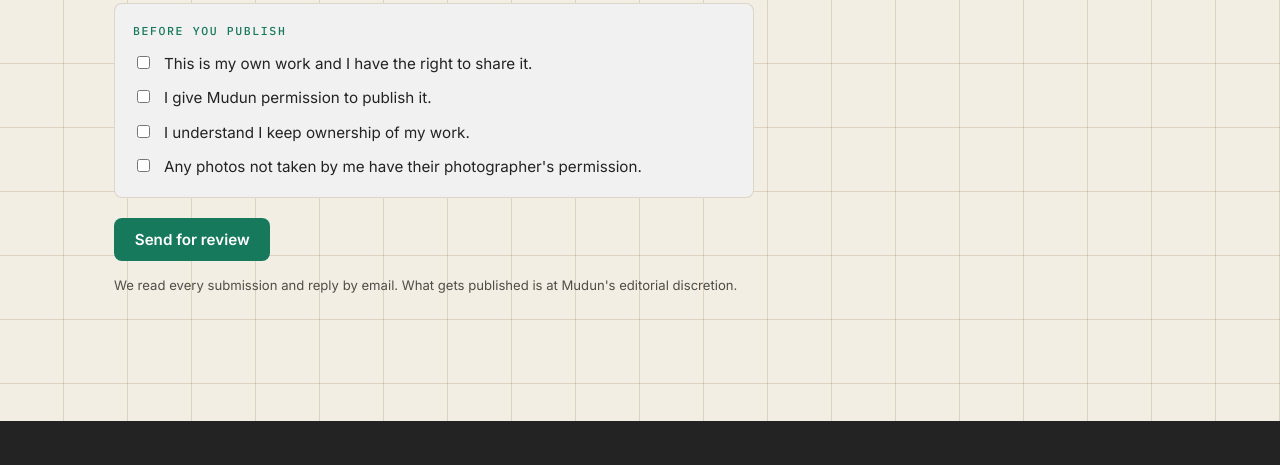
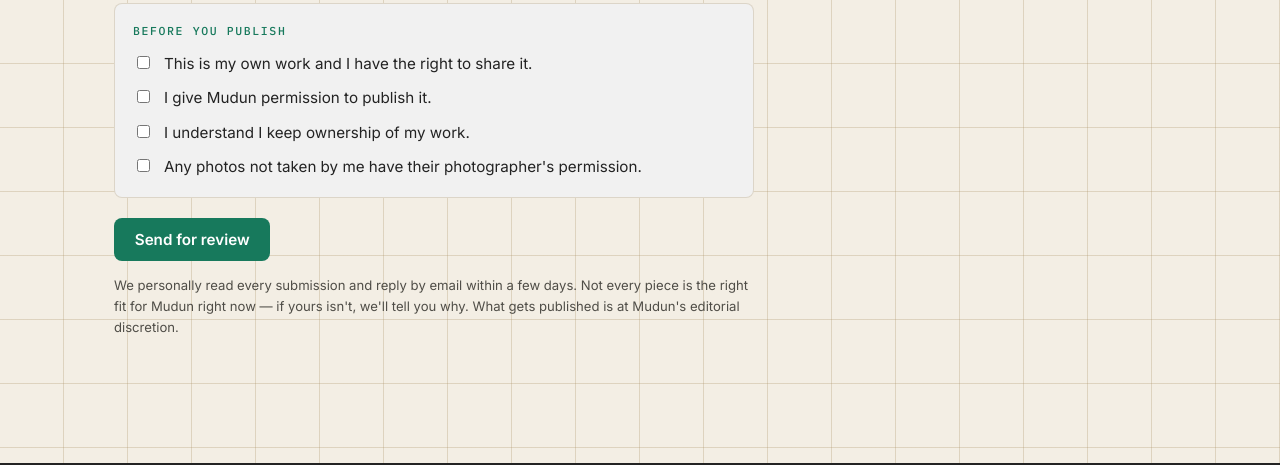
Before and after one commit to Mudunlab/mudun-site, an Eleventy site: page src/publish.njk in a window 1280 px wide. Shown: the part 1152-1617 px from the top of the page. Built offline with nearby package versions, Linux system fonts and the light colour scheme; Eleventy itself is replaced by a stand-in of ours; files that its build step writes are made by us from their sources.

Commit message:
Strengthen Publish page reassurance line with timeframe

```diff
--- a/src/publish.njk
+++ b/src/publish.njk
@@ -50,7 +50,7 @@ description: "Research studies, essays, opinion, photography — if it's about c
         </div>
 
         <button type="submit" class="btn btn-primary" style="margin-top:20px" data-en="Send for review" data-ar="أرسِل للمراجعة"></button>
-        <p class="privacy" data-en="We read every submission and reply by email. What gets published is at Mudun's editorial discretion." data-ar="نقرأ كلّ ما يُرسَل ونردّ عبر البريد. وما يُنشَر يخضع لتقدير هيئة تحرير مدن."></p>
+        <p class="privacy" data-en="We personally read every submission and reply by email within a few days. Not every piece is the right fit for Mudun right now — if yours isn't, we'll tell you why. What gets published is at Mudun's editorial discretion." data-ar="نقرأ كلّ ما يُرسَل بأنفسنا ونردّ عبر البريد في غضون أيام قليلة. ليست كلّ مادّة مناسبة لمدن في الوقت الحالي — وإن لم تكن مادّتك كذلك، سنخبرك بالسبب. وما يُنشَر يخضع لتقدير هيئة تحرير مدن."></p>
       </form>
       <div class="form-ok" id="publishOk">
         <h3 data-en="Received — thank you." data-ar="تمّ الاستلام — شكرًا لك."></h3>
```
